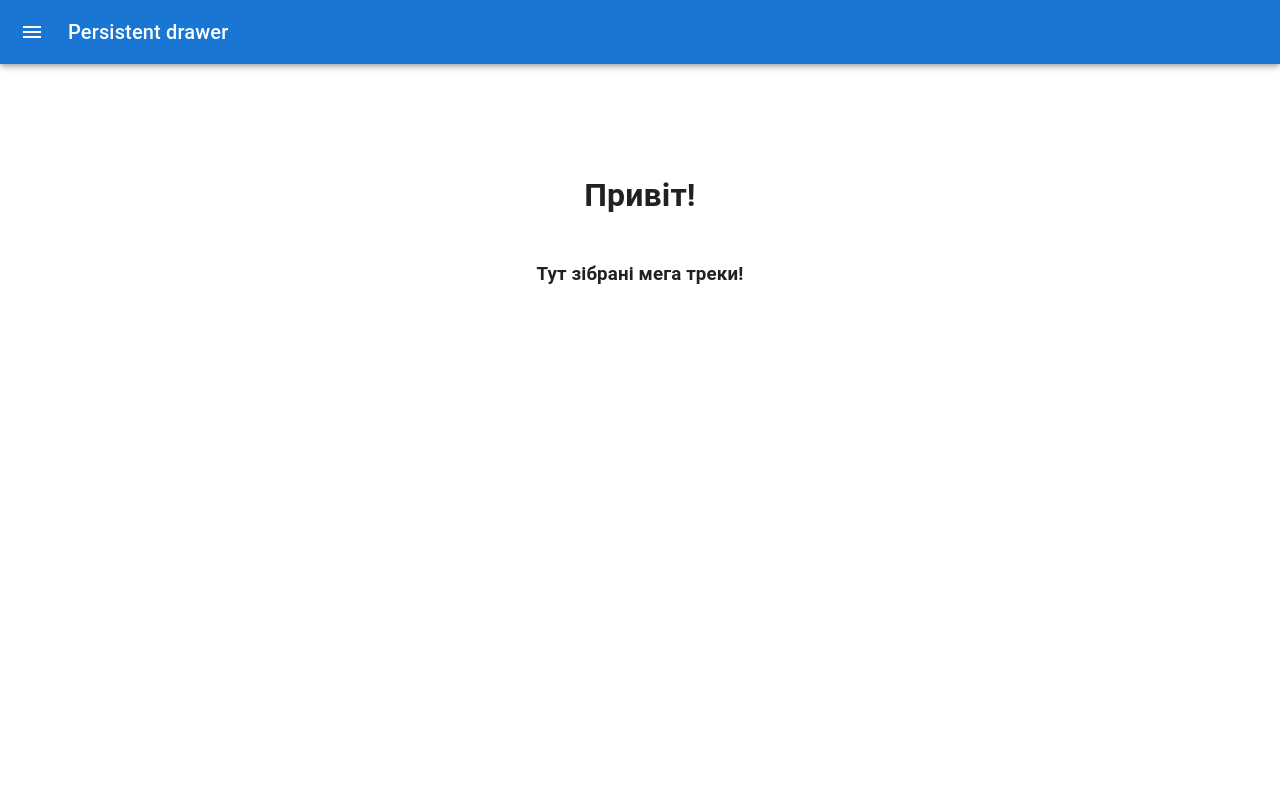
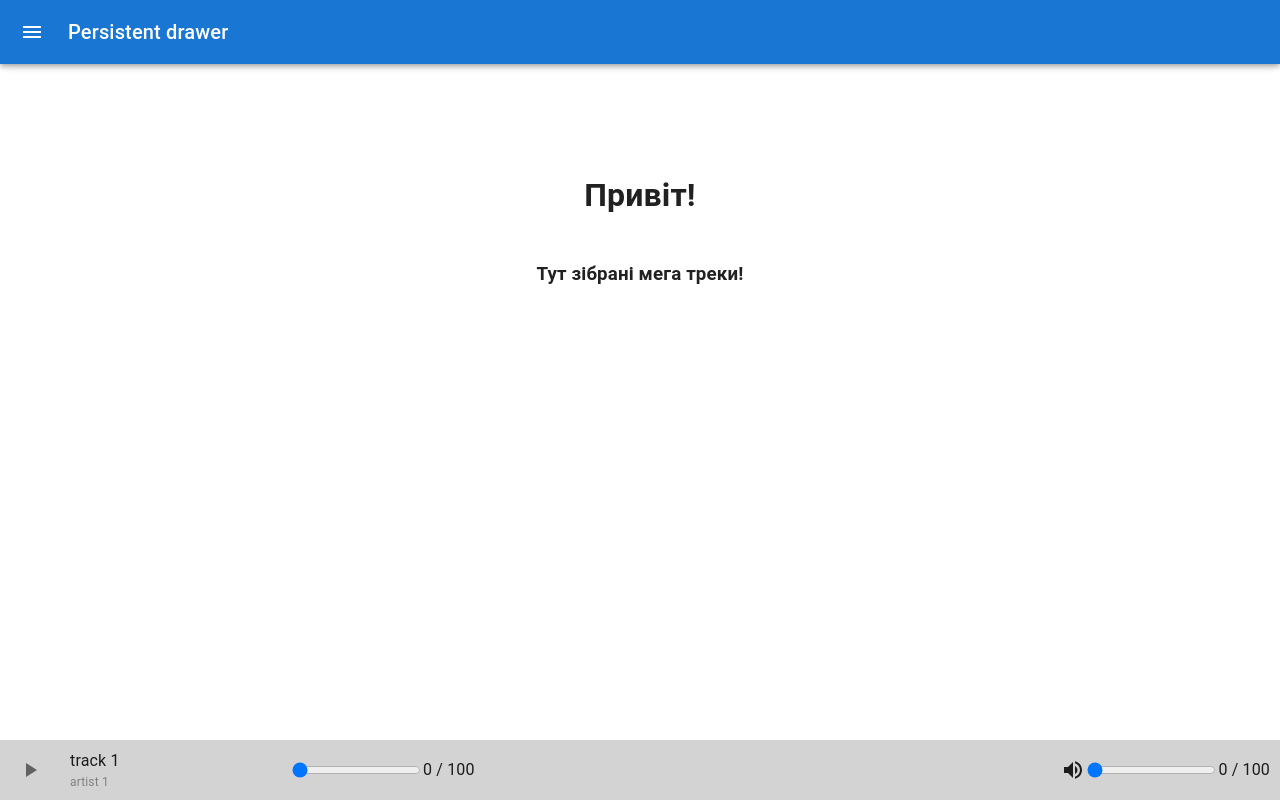
Before and after one commit to jonqwerty/MusifyClient, a Next.js app: page / in a window 1280 px wide. Built offline with nearby package versions, Linux system fonts and the light colour scheme.

Commit message:
Create mark up playeer

```diff
--- /dev/null
+++ b/components/Player.tsx
@@ -0,0 +1,36 @@
+import { Pause, PlayArrow, VolumeUp } from "@mui/icons-material"
+import { Grid, IconButton } from "@mui/material"
+import React from "react"
+import styles from "../styles/Player.module.scss"
+import { ITrack } from "../types/track"
+import TrackProgress from "./TrackProgress"
+
+const Player = () => {
+  const track: ITrack = {
+    _id: "1",
+    name: "track 1",
+    artist: "artist 1",
+    text: "text 1",
+    listens: 4,
+    audio: "http://localhost:5000/audio/9ab48df5-60cf-4522-b649-931d25df1602.mp3",
+    picture: "http://localhost:5000/image/659042c2-e3aa-4c47-b49a-94796ceee500.jpeg",
+    comments: [],
+  }
+  const active = false
+  return (
+    <div className={styles.player}>
+      <IconButton onClick={(e) => e.stopPropagation()}>
+        {!active ? <PlayArrow /> : <Pause />}
+      </IconButton>
+      <Grid container direction="column" style={{ width: 200, margin: "0 20px" }}>
+        <div>{track.name}</div>
+        <div style={{ fontSize: 12, color: "gray" }}>{track.artist}</div>
+      </Grid>
+      <TrackProgress left={0} right={100} onChange={() => ({})} />
+      <VolumeUp style={{ marginLeft: "auto" }} />
+      <TrackProgress left={0} right={100} onChange={() => ({})} />
+    </div>
+  )
+}
+
+export default Player
--- /dev/null
+++ b/components/TrackProgress.tsx
@@ -0,0 +1,18 @@
+import React from 'react'
+
+interface TrackProgressProps {
+    left: number
+    right: number
+    onChange: (e) => void
+}
+
+const TrackProgress: React.FC<TrackProgressProps> = ({left, right, onChange}) => {
+  return (
+    <div style={{display:'flex'}}>
+      <input type="range" min={left} max={right} value={left} onChange={onChange} />
+      <div>{left} / {right}</div>
+    </div>
+  )
+}
+
+export default TrackProgress
--- a/layouts/MainLayout.tsx
+++ b/layouts/MainLayout.tsx
@@ -1,12 +1,14 @@
 import { Container } from "@mui/material"
 import React from "react"
 import NavBar from "../components/NavBar"
+import Player from "../components/Player"
 
 const MainLayout: React.FC = ({ children }) => {
   return (
     <>
       <NavBar />
       <Container style={{ margin: "90px auto" }}>{children}</Container>
+      <Player />
     </>
   )
 }
--- a/pages/tracks/create.tsx
+++ b/pages/tracks/create.tsx
@@ -32,7 +32,7 @@ const Create = () => {
           </FileUpload>}
         {activeStep === 2 && <FileUpload setFile={setAudio} accept='audio/*' >
 <Button>Завантажити аудіо</Button>
-          </FileUpload>}}
+          </FileUpload>}
       </StepWrapper>
       <Grid container justifyContent="space-between">
         <Button disabled={activeStep === 0} onClick={back}>
--- /dev/null
+++ b/styles/Player.module.scss
@@ -0,0 +1,10 @@
+.player{
+    height: 60px;
+    width: 100%;
+    position: fixed;
+    bottom: 0;
+    display: flex;
+    align-items: center;
+    padding: 0 10px;
+    background-color: lightgray;
+}
```
